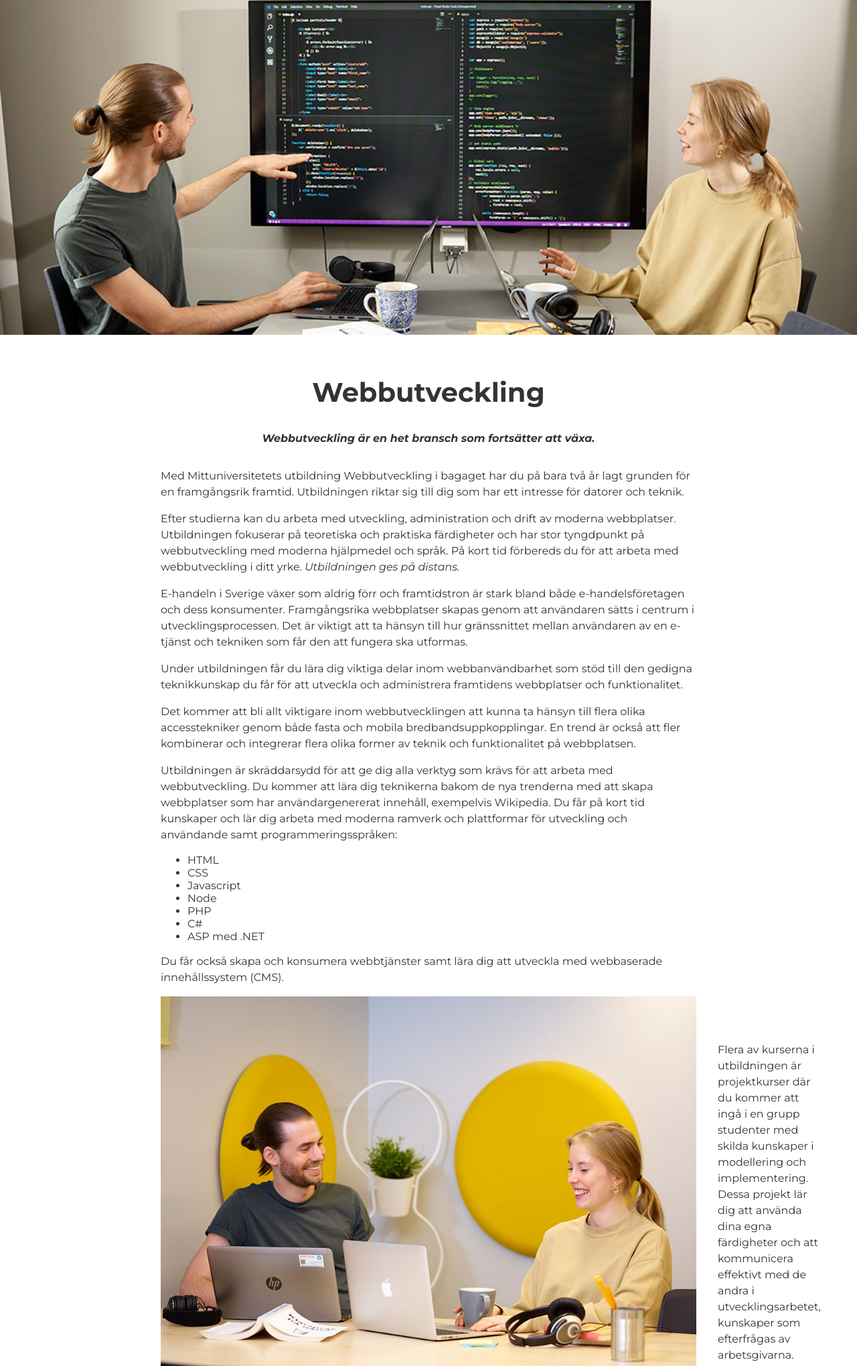
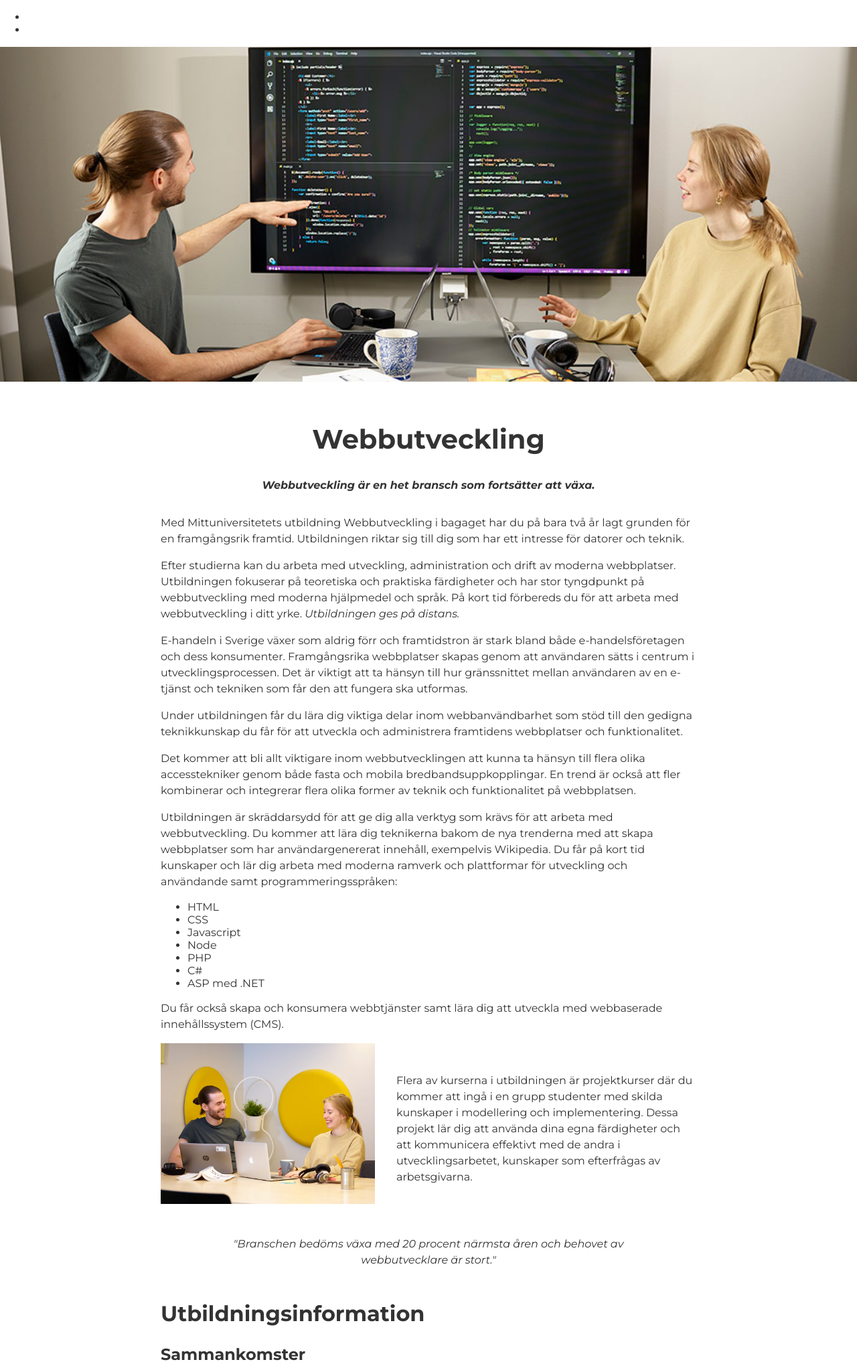
Before and after one commit to jannikeljusner/dt068g-labb2, a plain HTML site: page index.html in a window 1280 px wide. Shown: the top 2040 px of the page at 67% size. Drawn offline with Linux system fonts and the light colour scheme.

Commit message:
Lagt till navigering på sidan i HTML

```diff
--- a/index.html
+++ b/index.html
@@ -16,6 +16,13 @@
   </head>
   <body>
     <header>
+      <!--Navigering-->
+      <nav>
+        <ul>
+          <li><a href="Om utbildningen"></a></li>
+          <li><a href="Utbildningsinformation"></a></li>
+        </ul>
+      </nav>
       <!-- Toppbild och huvudrubrik -->
       <img
         src="/moment22/CF017230.jpg"
@@ -35,7 +42,7 @@
     </header>
     <main>
       <!-- Huvudinnehållet för sidan -->
-      <article>
+      <article id="om-utbildningen">
         <p>
           Med Mittuniversitetets utbildning Webbutveckling i bagaget har du på
           bara två år lagt grunden för en framgångsrik framtid. Utbildningen
@@ -120,7 +127,7 @@
         </blockquote>
       </article>
       <!-- Sektion för praktisk information om utbildningen -->
-      <section>
+      <section id="info">
         <h2>Utbildningsinformation</h2>
         <h3>Sammankomster</h3>
         <p>
--- a/style.css
+++ b/style.css
@@ -99,7 +99,12 @@ blockquote {
     gap: 2rem;
   }
 
-  .flex-rad img,
+  .flex-rad img {
+    flex: 0 0 40%;
+    max-width: 40%;
+    margin-bottom: 0;
+  }
+
   .flex-rad p {
     flex: 1;
     margin-bottom: 0;
```
